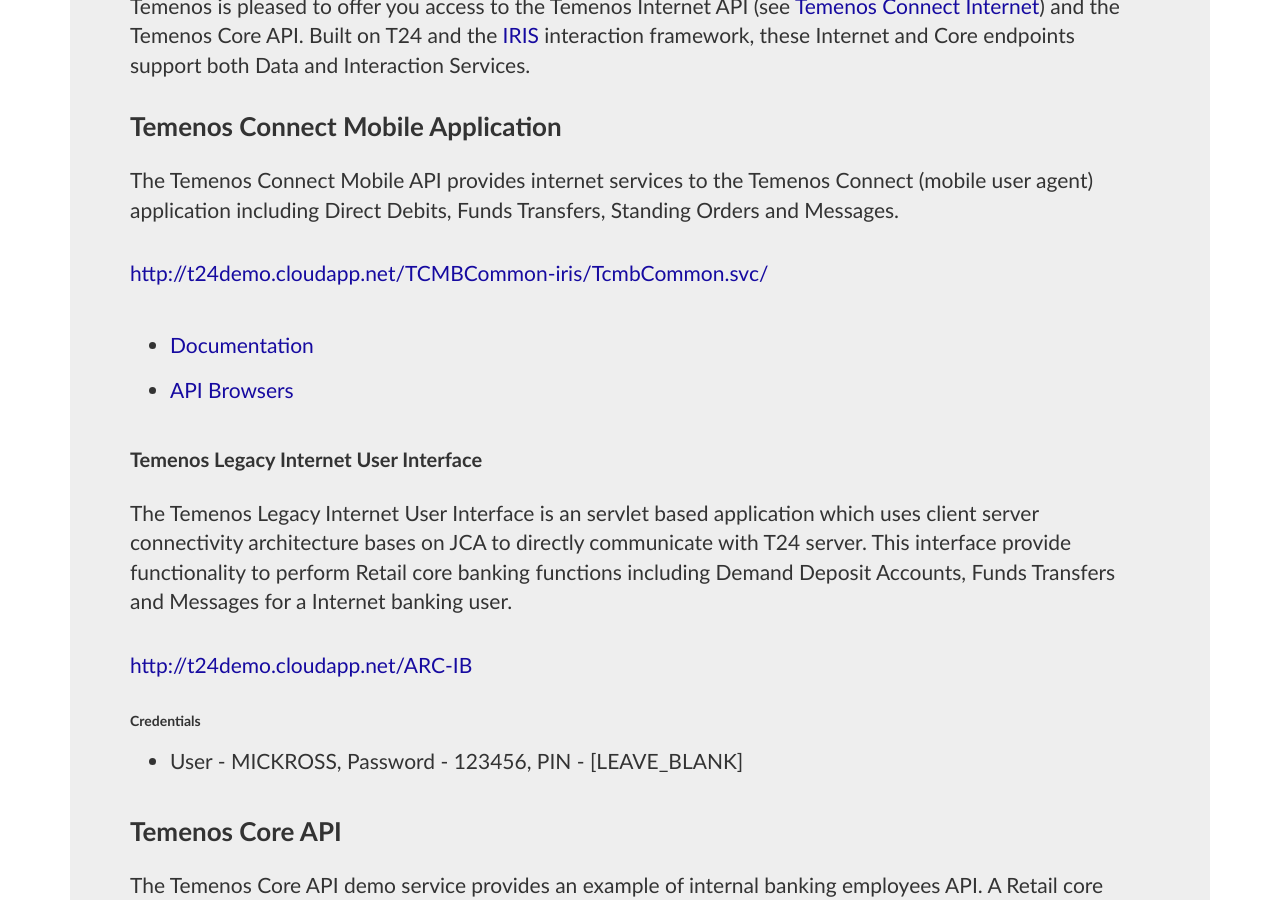
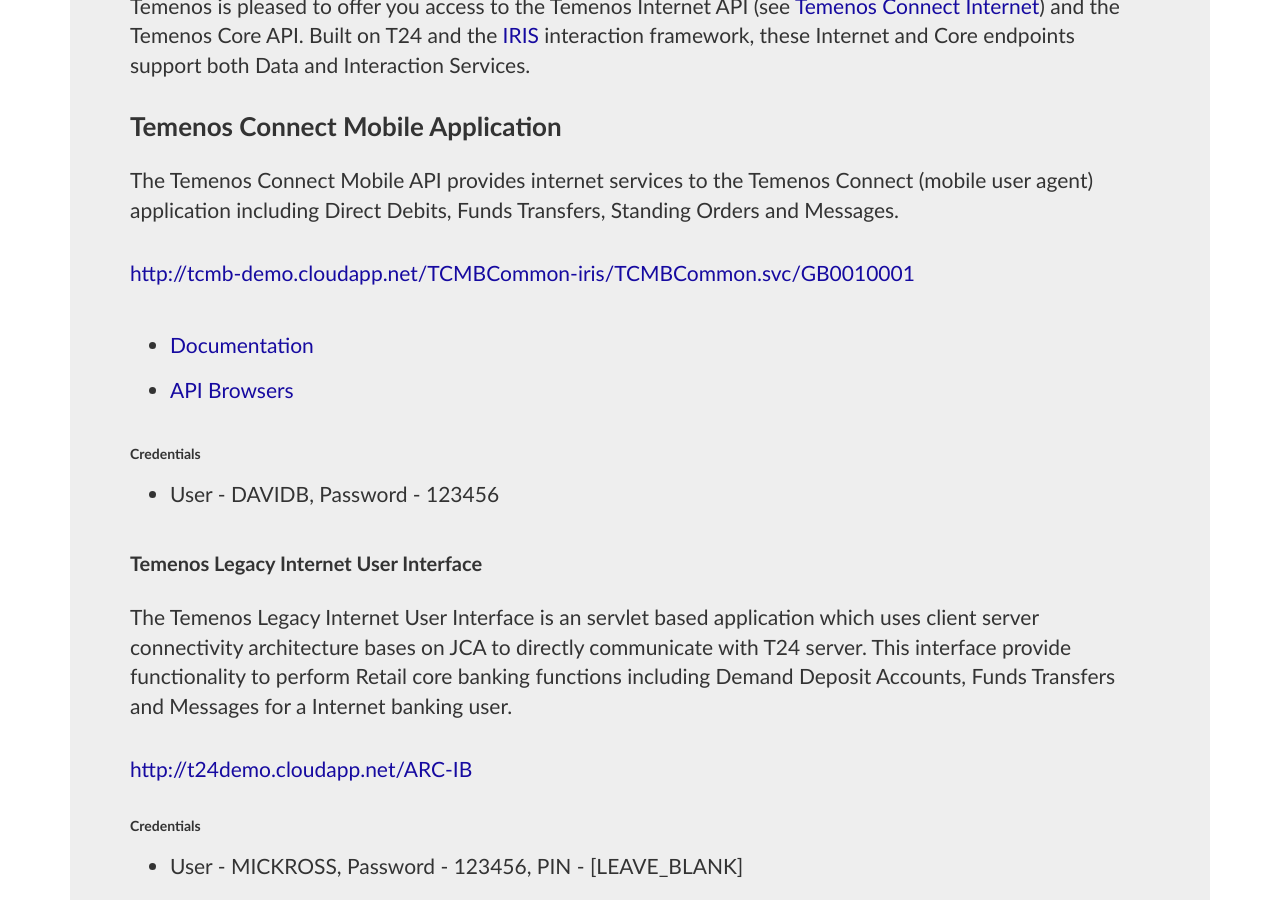
Before and after one commit to temenostech/TemenosHypermediaAPI, a Jekyll site: the page built from index.md, in a window 1280 px wide and 900 px high, scrolled down 412 px. Built offline with Jekyll 4.4.1, drawn with Linux system fonts in a browser that asks for light colours; some web fonts are replaced; Markdown is read by kramdown in place of the engine named in the settings.

Commit message:
Modify TCMB information

```diff
--- a/index.md
+++ b/index.md
@@ -10,11 +10,14 @@ Temenos is pleased to offer you access to the Temenos Internet API (see [Temenos
 
 The Temenos Connect Mobile API provides internet services to the Temenos Connect (mobile user agent) application including Direct Debits, Funds Transfers, Standing Orders and Messages.
 
-[http://t24demo.cloudapp.net/TCMBCommon-iris/TcmbCommon.svc/](http://t24demo.cloudapp.net/TCMBCommon-iris/TcmbCommon.svc/)
+[http://tcmb-demo.cloudapp.net/TCMBCommon-iris/TCMBCommon.svc/GB0010001](http://tcmb-demo.cloudapp.net/TCMBCommon-iris/TCMBCommon.svc/)
 
 * [Documentation](InternetAPI)
 * [API Browsers](InternetAPIBrowsers)
 
+##### Credentials
+
+- User - DAVIDB, Password - 123456
 
 #### Temenos Legacy Internet User Interface
 
```
